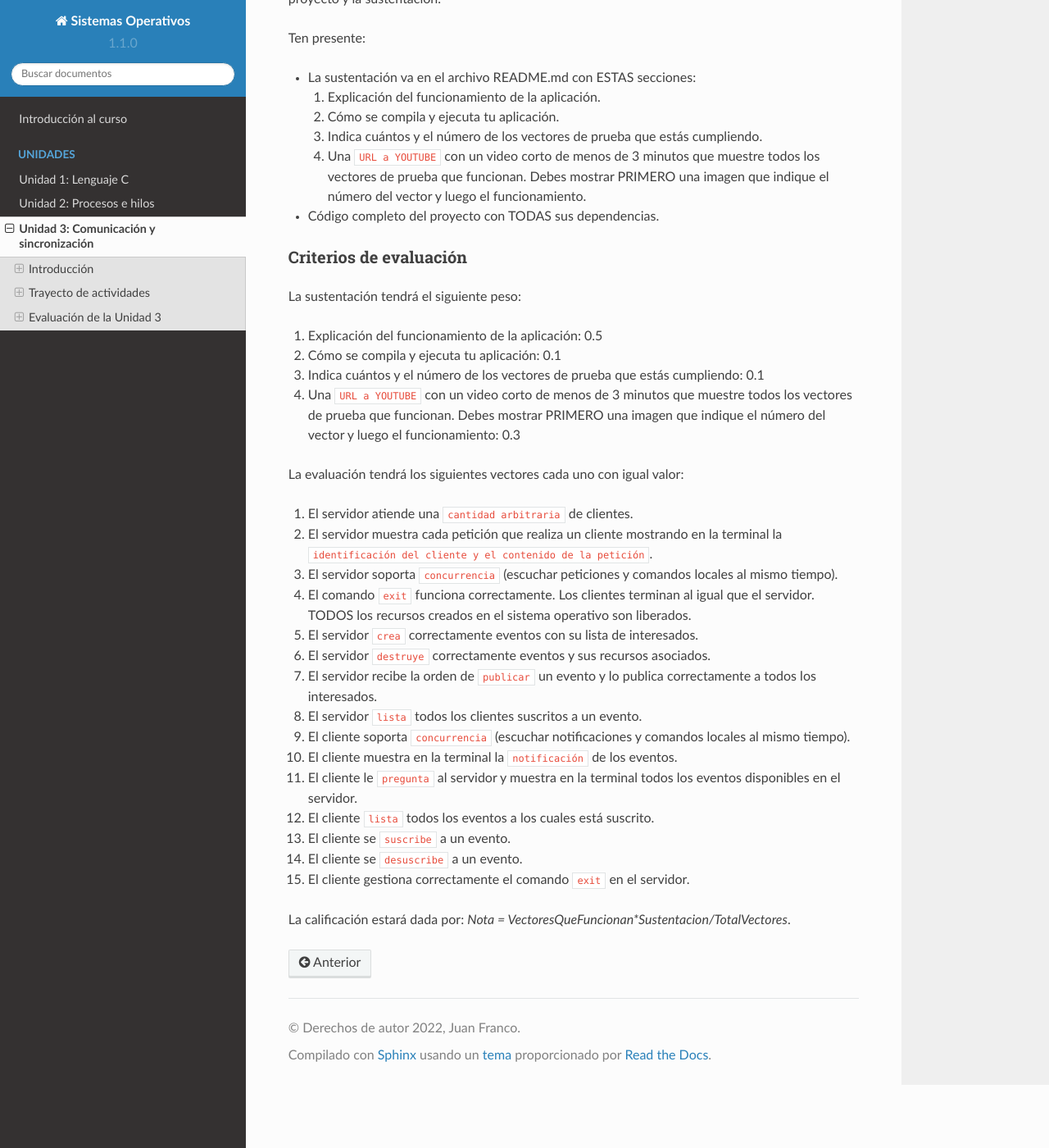
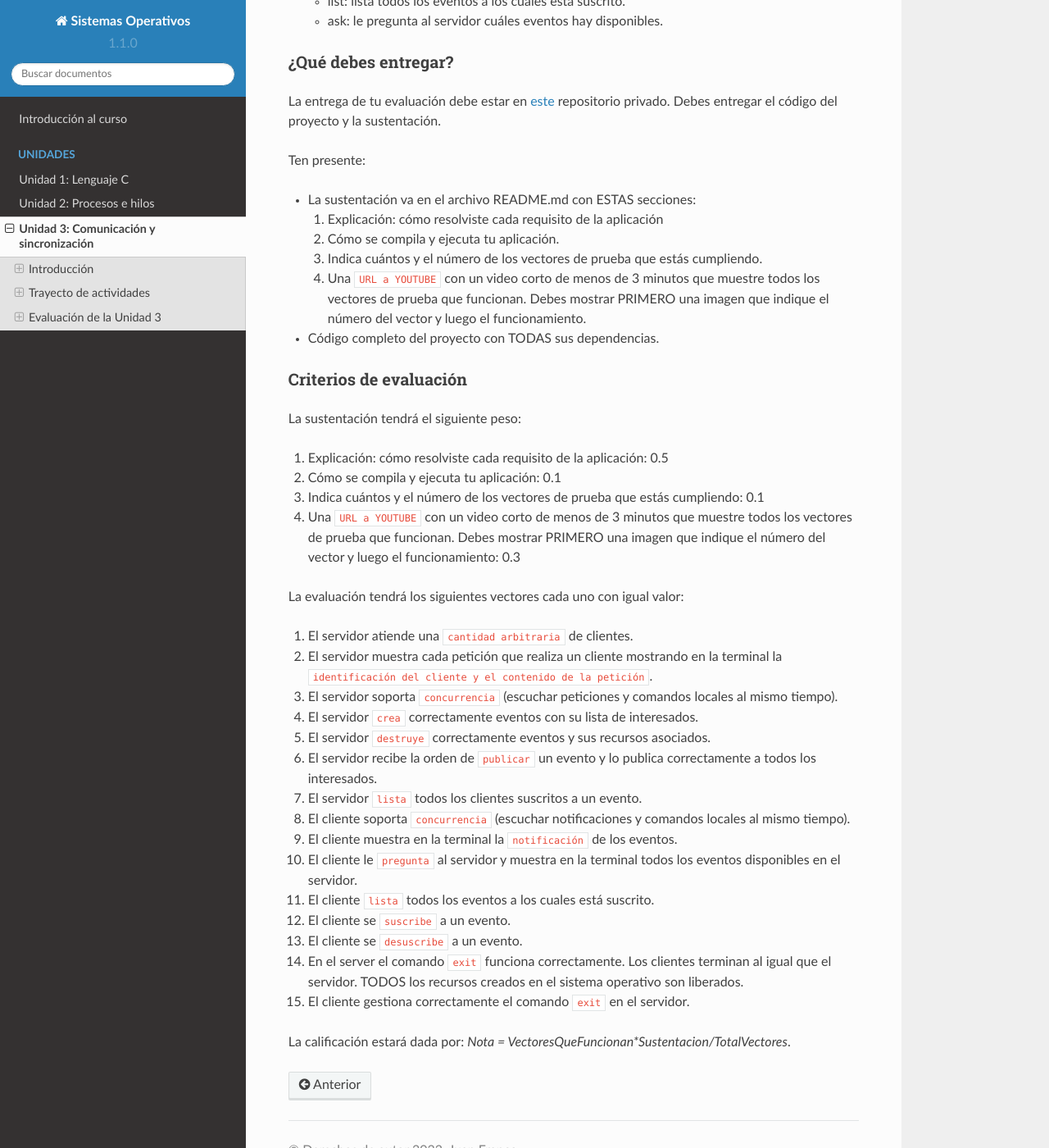
Before and after one commit to juanferfranco/sistemasoperativos, a Sphinx documentation site: the page built from docs/_unidad3/unidad3.rst, in a window 1280 px wide and 1400 px high, scrolled down 19056 px. Shown: the whole window at 82% size. Built offline with Sphinx 7.4.7 and the Read the Docs theme 2.0.0, drawn with Linux system fonts in a browser that asks for light colours; pages that are not in the unit, such as notebooks, are missing from menus; some of the changed text lies outside the part shown.

Commit message:
update eval

```diff
--- a/docs/_unidad3/unidad3.rst
+++ b/docs/_unidad3/unidad3.rst
@@ -879,6 +879,10 @@
 
 (Tiempo total estimado: 9 horas).
 
+.. warning:: FECHA MÁXIMA DE ENTREGA
+
+    La fecha máxima será el domingo 1 de mayo de 2022 a las 11:59 p.m.
+
 Enunciado
 *************
 
@@ -930,7 +934,7 @@
 
 * La sustentación va en el archivo README.md con ESTAS secciones:
 
-  #. Explicación del funcionamiento de la aplicación.
+  #. Explicación: cómo resolviste cada requisito de la aplicación
   #. Cómo se compila y ejecuta tu aplicación.
   #. Indica cuántos y el número de los vectores de prueba que estás cumpliendo.
   #. Una ``URL a YOUTUBE`` con un video corto de menos de 3 minutos que muestre
@@ -944,7 +948,7 @@
 
 La sustentación tendrá el siguiente peso:
 
-#. Explicación del funcionamiento de la aplicación: 0.5
+#. Explicación: cómo resolviste cada requisito de la aplicación: 0.5
 #. Cómo se compila y ejecuta tu aplicación: 0.1
 #. Indica cuántos y el número de los vectores de prueba que estás cumpliendo: 0.1
 #. Una ``URL a YOUTUBE`` con un video corto de menos de 3 minutos que muestre
@@ -973,6 +974,9 @@
 #. El cliente ``lista`` todos los eventos a los cuales está suscrito.
 #. El cliente se ``suscribe`` a un evento.
 #. El cliente se ``desuscribe`` a un evento.
+#. En el server el comando ``exit`` funciona correctamente. Los clientes terminan
+   al igual que el servidor. TODOS los recursos creados en el sistema operativo
+   son liberados.
 #. El cliente gestiona correctamente el comando ``exit`` en el servidor.
 
 La calificación estará dada por: `Nota = VectoresQueFuncionan*Sustentacion/TotalVectores`.
```
Also changed, not shown: other parts of docs/_unidad3/unidad3.rst (+0 -3 lines).
